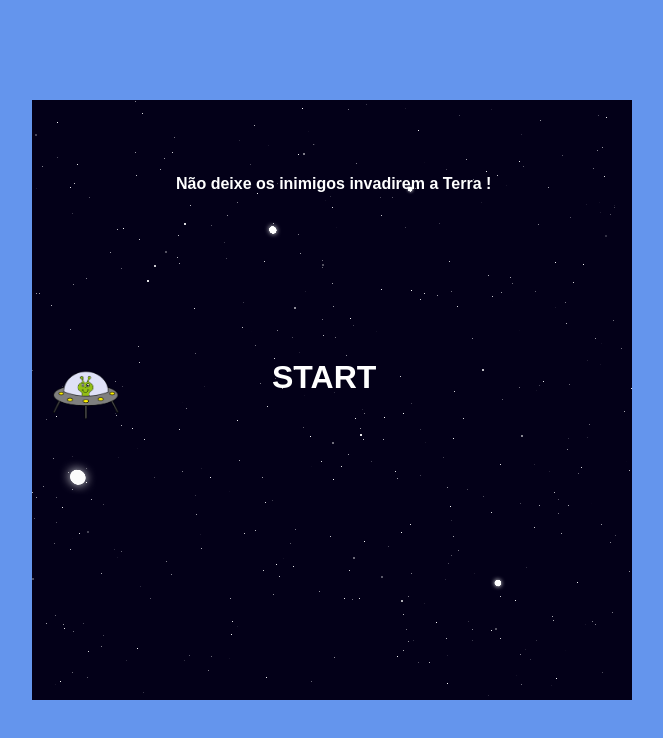
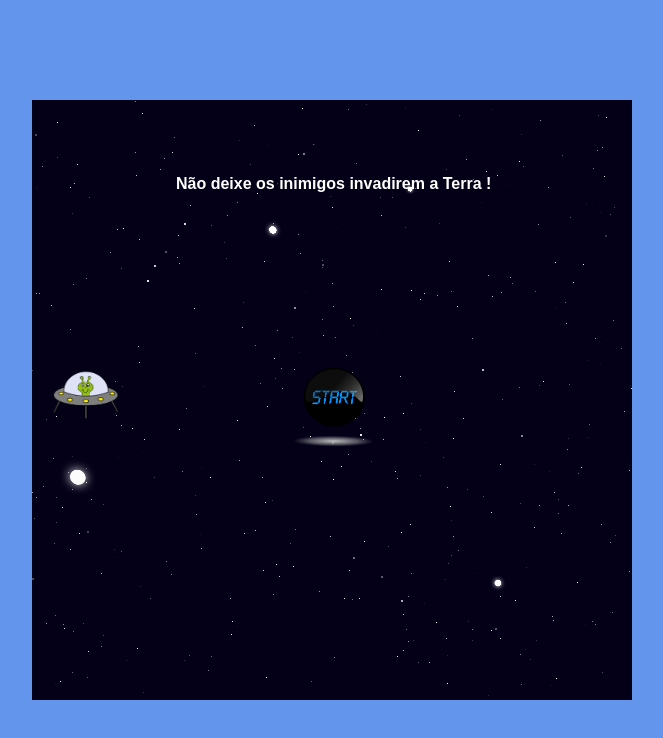
Before and after one commit to JosimarMartins100/Desenvolvendo-o-jogo-Space-Shooter, a plain HTML site: page index.html in a window 1280 px wide. Shown: the whole page, without its empty margins (308-971 px from the left). Drawn offline with Linux system fonts and the light colour scheme.

Commit message:
finalizando

```diff
--- a/index.html
+++ b/index.html
@@ -14,8 +14,10 @@
             Não deixe os inimigos invadirem a Terra !
         </h4>
         <div class="start-button">
-            <h1>START</h1>
+            <img class="iniciar" src="./img/start.png" alt="Iniciar">
         </div>
+
+
     </div>
 
     <script type="text/javascript" src="script.js"></script>
--- a/script.js
+++ b/script.js
@@ -103,7 +103,7 @@ function moveAlien(alien) {
     let moveAlienInterval = setInterval(() => {
         let xPosition = parseInt(window.getComputedStyle(alien).getPropertyValue('left'));
 
-        if (xPosition <=50) {
+        if (xPosition <=5) {
             if(Array.from(alien.classList).includes('dead-alien')) {
                 alien.remove();
             } else {
--- a/style.css
+++ b/style.css
@@ -27,9 +27,20 @@ body{
 .start-button{
     position: relative;
     color: white;
+    height: 90px;
+    width: 90px;
     top:9rem;
     left:15rem;
     cursor: pointer;
+}
+
+.iniciar {
+    position: relative;
+    height:90px;
+    width: 90px;
+    top:0rem;
+    left:1rem;
+    cursor:pointer;
 }
 
 .player-shooter{
@@ -39,6 +50,10 @@ body{
     left: 20px;
     top: 270px;
 }
+
+
+
+
 
 .laser {
     position: relative;
@@ -54,7 +69,7 @@ body{
 
 .alien-transition {
     opacity: 1;
-    transition: opacity 1.5s ease-in-out;
+    transition: opacity 0.3s ease-in-out;
 }
 
 .dead-alien {
```
Also changed, not shown: img/start.png (added).
